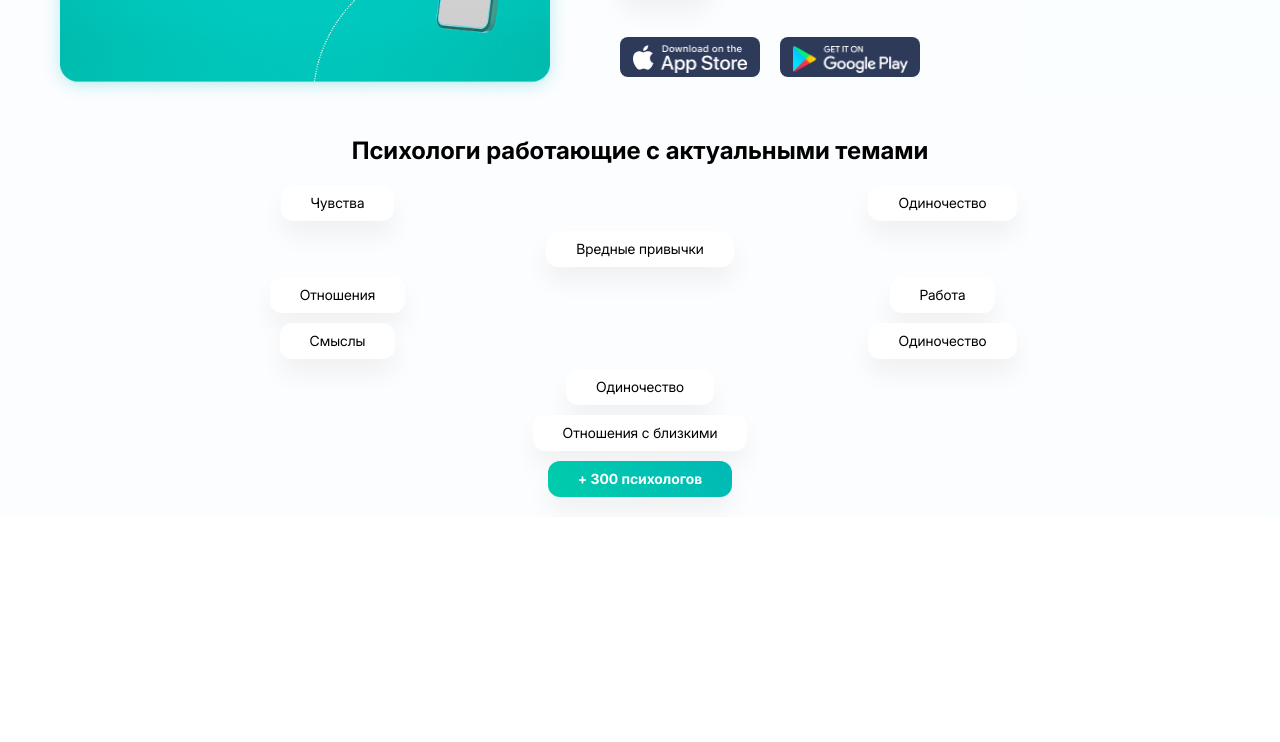
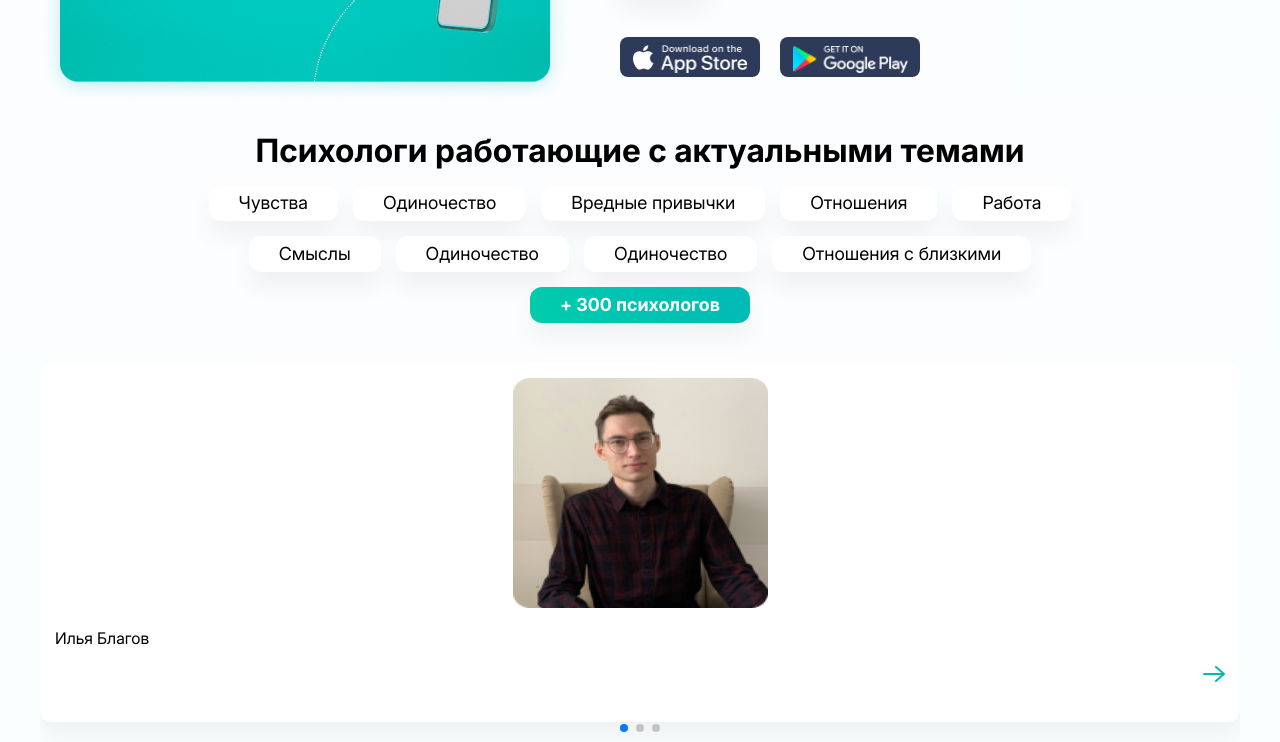
Before and after one commit to Ilya30432/Project2, a website built with webpack: page src/index.html in a window 1280 px wide. Shown: the part 664-1406 px from the top of the page. Before the commit the page ends 1181 px from the top, so only its background shows below. Built offline with nearby package versions, Linux system fonts and the light colour scheme; files whose address does not match are found by name.

Commit message:
Adding adaptive for theme section and adding swiper

```diff
--- a/package.json
+++ b/package.json
@@ -40,6 +40,7 @@
         "webpack-dev-server": "^4.13.3"
     },
     "dependencies": {
-        "normalize.css": "^8.0.1"
+        "normalize.css": "^8.0.1",
+        "swiper": "^11.2.5"
     }
 }
--- a/src/index.html
+++ b/src/index.html
@@ -121,16 +121,36 @@
             <div class="theme__box">
               <p class="theme__box-text" >Чувства</p>
               <p class="theme__box-text" >Одиночество</p>
-              <p class="theme__box-text text-two" >Вредные привычки</p>
+              <p class="theme__box-text" >Вредные привычки</p>
               <p class="theme__box-text" >Отношения</p>
               <p class="theme__box-text" >Работа</p>
               <p class="theme__box-text" >Смыслы</p>
               <p class="theme__box-text" >Одиночество</p>
-              <p class="theme__box-text text-two" >Одиночество</p>
-              <p class="theme__box-text text-two " >Отношения с близкими</p>
-              <p class="theme__box-text text-two" >+ 300 психологов</p>
+              <p class="theme__box-text" >Одиночество</p>
+              <p class="theme__box-text" >Отношения с близкими</p>
+              <p class="theme__box-text text-last" >+ 300 психологов</p>
             </div>
           </div>
+            <div class="swiper my-swiper">
+              <div class="swiper-wrapper teach">
+                <div class="swiper-slide teach__box">
+                  <img class="teach__foto" src="./img/photo.png" alt="man">
+                  <p class="teach__text">Илья Благов</p>
+                  <img class="teach__arrow" src="./img/icon_arrow-right.svg" alt="arrow">
+                </div>
+                <div class="swiper-slide teach__box">
+                  <img class="teach__foto" src="./img/photo2.png" alt="woman">
+                  <p class="teach__text">Иванна Есина</p>
+                  <img class="teach__arrow" src="./img/icon_arrow-right.svg" alt="arrow">
+                </div>
+                <div class="swiper-slide teach__box">
+                  <img class="teach__foto" src="./img/photo.png" alt="man">
+                  <p class="teach__text">Илья Благов</p>
+                  <img class="teach__arrow" src="./img/icon_arrow-right.svg" alt="arrow">
+                </div>
+              </div>
+              <div class="swiper-pagination"></div>
+            </div>
           </div>
         </section>
       </main>
--- a/src/index.js
+++ b/src/index.js
@@ -1,3 +1,4 @@
 import "./index.html"
 import "./index.scss"
 import "./module/header"
+import"./module/swiper"
--- /dev/null
+++ b/src/module/swiper.js
@@ -0,0 +1,21 @@
+import Swiper from 'swiper';
+import 'swiper/css'; // Базовые стили
+import 'swiper/css/pagination'; // Если нужен пагинатор
+import 'swiper/css/navigation'; // Если нужна навигация
+import { Pagination } from 'swiper/modules';
+
+// Инициализация
+const swiper = new Swiper('.my-swiper', {
+  slidesPerView: 1,
+  spaceBetween: 10,
+  freeMode: true, // Включаем свободный режим
+  modules: [Pagination],
+  pagination: {
+    el: '.swiper-pagination',
+    clickable: true,
+  },
+  navigation: {
+    nextEl: '.swiper-button-next',
+    prevEl: '.swiper-button-prev',
+  },
+});
--- a/src/style/_teacher.scss
+++ b/src/style/_teacher.scss
@@ -149,35 +149,84 @@
     text-align: center;
     font-size: 24px;
     line-height: 28px;
+    @include vieport-md {
+      font-size: 28px;
+    }
+    @include vieport-lg {
+      font-size: 32px;
+    }
   }
   &__box {
     padding-top: 20px;
     padding-bottom: 20px;
-    display: grid;
-    grid-template-columns: repeat(2, 1fr);
-    gap: 10px;
-    align-items: center;
-    justify-items: center;
+    display: flex;
+    gap: 15px;
+    flex-wrap: wrap;
+    justify-content: center;
+    @include vieport-md {
+      max-width: 630px;
+      margin: 0 auto;
+    }
+    @include vieport-lg {
+      max-width: 865px;
+    }
+    @include vieport-xl {
+      max-width: 1010px;
+    }
   }
-  &__box-text{
+  &__box-text {
     background: rgba(255, 255, 255, 1);
     box-shadow: 0px 15px 25px 0px rgba(0, 0, 0, 0.05);
     font-size: 14px;
     line-height: 16px;
     border-radius: 12px;
     padding: 10px 30px;
+    @include vieport-md {
+      font-size: 16px;
+    }
+    @include vieport-lg {
+      font-size: 18px;
+    }
   }
-  &__box-text:hover{
+  &__box-text:hover {
     color: $text-color;
     box-shadow: 0px 4px 25px 0px rgba(0, 185, 182, 0.25);
   }
-  &__box-text:last-of-type{
-    background: $gradient-color;
-    font-weight: $text-weight;
-    color: rgba(255, 255, 255, 1);
+}
+
+.text-last {
+  background: $gradient-color;
+  font-weight: $text-weight;
+  color: rgba(255, 255, 255, 1);
+}
+
+// Swiper
+
+.my-swiper.my-swiper{
+  padding-top: 20px;
+  padding-bottom: 20px;
+}
+
+.teach {
+  &__box{
+    border-radius: 12px;
+    padding: 15px 15px 40px 15px;
+    gap: 30px;
+    background: rgba(255, 255, 255, 1);
+    box-shadow: 0px 15px 25px 0px rgba(0, 0, 0, 0.05);
+    text-align: center;
+  }
+  &__foto{
+      width: 255px;
+      height: 230px;
+  }
+  &__text{
+    text-align: start;
+    margin-top: 20px;
+  }
+  &__arrow{
+  display: block;
+  margin-left: auto;
+  margin-top: 20px;
   }
 }
-
-.text-two{
-  grid-column: span 2;
-}
```
Also changed, not shown: src/img/icon_arrow-right.svg (added), src/img/photo.png (added), src/img/photo2.png (added), src/img/photo3.png (added), src/img/photo4.png (added), src/img/photo5.png (added), 1 other file.
